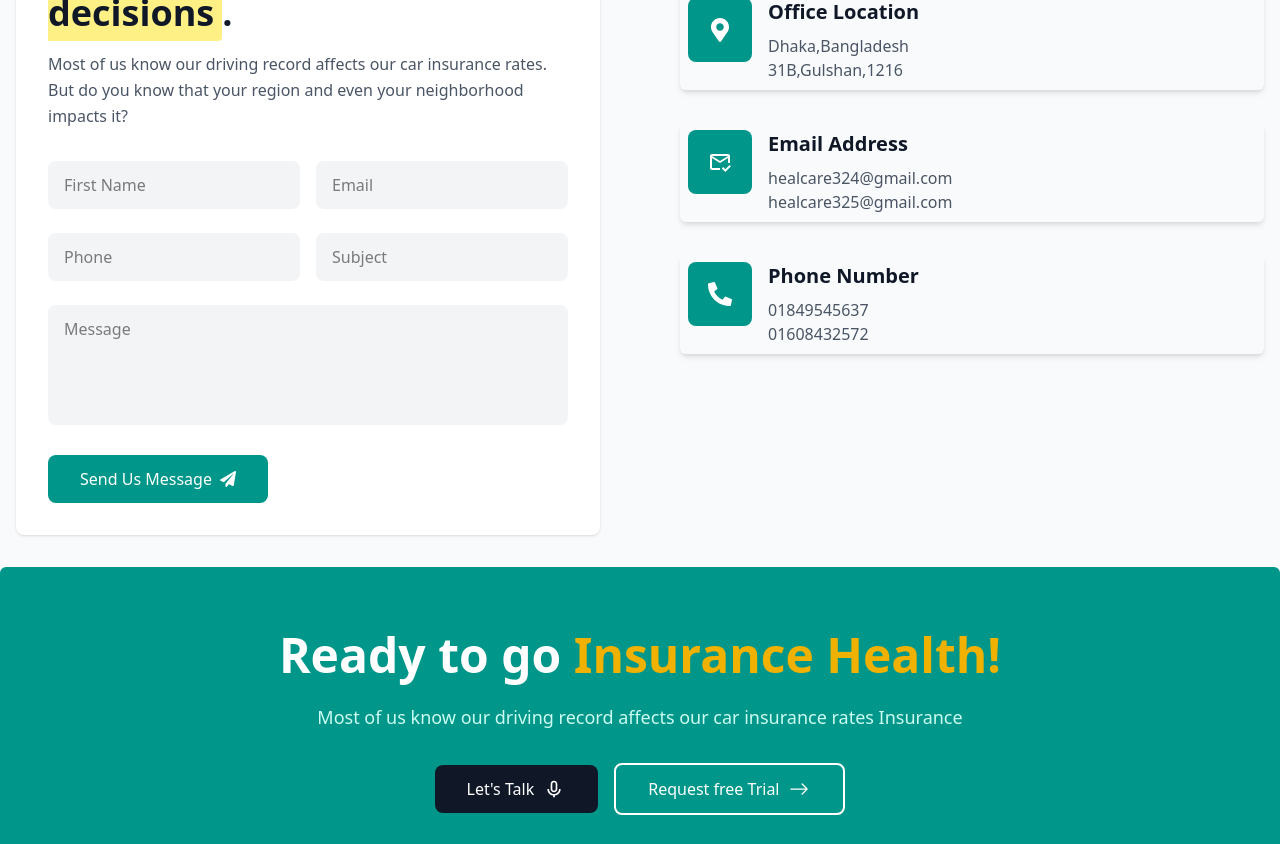
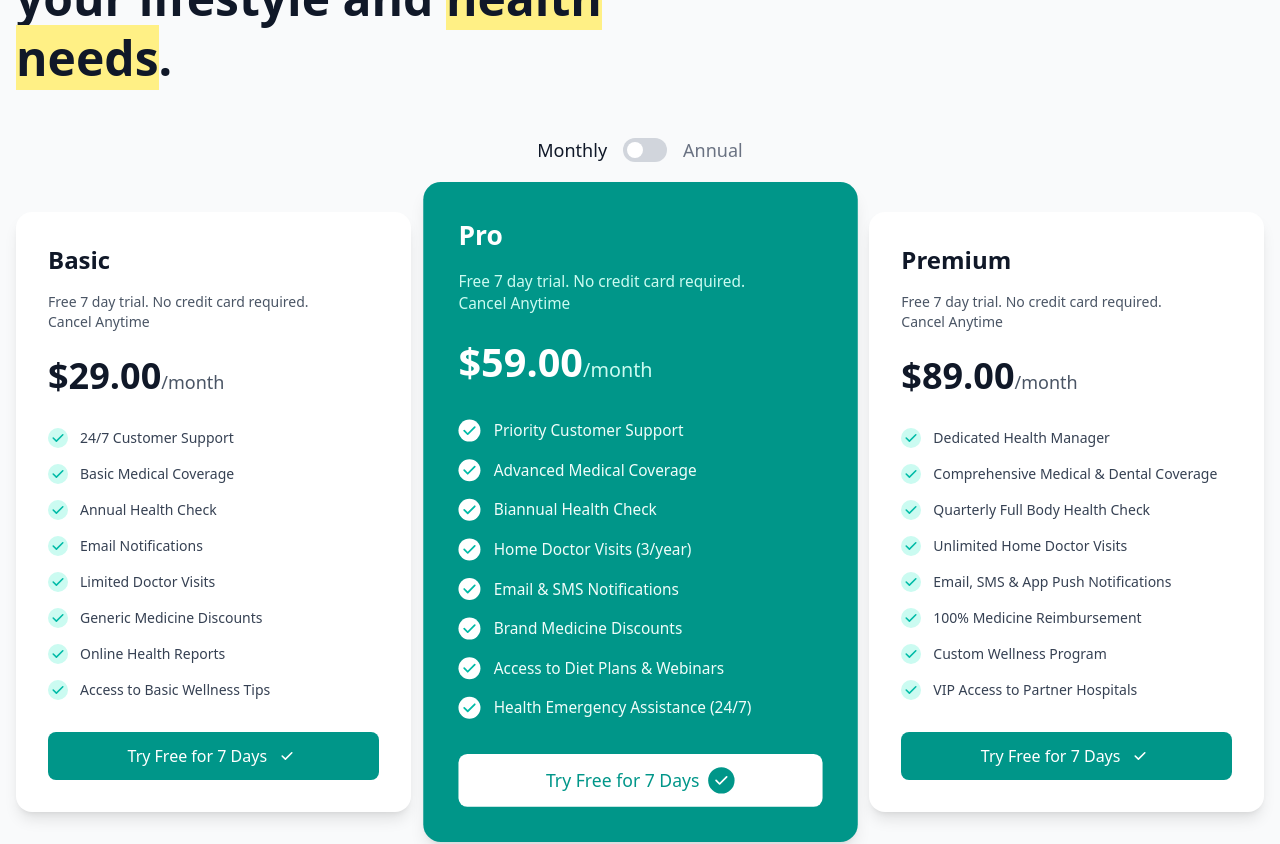
Before and after one commit to MostakemHossain/Healcover, a React (Vite) app: page / in a window 1280 px wide. Shown: the part 320-1164 px from the top of the page. Built offline with nearby package versions, Linux system fonts and the light colour scheme; the HTML template or start-up script is replaced by a standard one.

Commit message:
Pricing table

```diff
--- a/src/App.tsx
+++ b/src/App.tsx
@@ -1,25 +1,23 @@
-
-import './App.css'
-import ContactSection from './components/Contact-section'
-import Footer from './components/Footer'
-import Navbar from './components/Navbar'
+import "./App.css";
+import ContactSection from "./components/Contact-section";
+import Footer from "./components/Footer";
+import Navbar from "./components/Navbar";
+import PricingTable from "./components/Pricing-table";
 
 function App() {
-
-
   return (
     <div className="min-h-screen flex flex-col">
       <Navbar />
 
       {/* Main content goes here */}
       <main className="flex-1">
-      <ContactSection/>
-
+        <PricingTable />
+        <ContactSection />
       </main>
 
       <Footer />
     </div>
-  )
+  );
 }
 
-export default App
+export default App;
--- /dev/null
+++ b/src/components/Pricing-table.tsx
@@ -0,0 +1,150 @@
+import { useState } from "react";
+import { Link } from "react-router-dom";
+import { pricingPlans } from "../constant/pricing-plan";
+import { HiCheck } from "react-icons/hi";
+
+const PricingTable = () => {
+  const [isAnnual, setIsAnnual] = useState(false);
+
+  return (
+    <section className="py-16 px-4 bg-gray-50 mt-10 mb-10">
+      <div className="max-w-7xl mx-auto">
+        <div className="flex flex-col lg:flex-row lg:items-center lg:justify-between mb-12">
+          <div className="mb-6 lg:mb-0">
+            <div className="inline-flex items-center gap-2 bg-green-100 text-green-700 px-4 py-2 rounded-full text-sm font-medium mb-6">
+              <div className="w-2 h-2 bg-green-500 rounded-full"></div>
+              Pricing Plan
+            </div>
+            <h2 className="text-3xl md:text-4xl lg:text-5xl font-bold text-gray-900 leading-tight max-w-2xl">
+              Choose the plan that fits your lifestyle and <span className="bg-yellow-200 ">health needs</span>.
+            </h2>
+          </div>
+          <div className="flex-shrink-0">
+            <Link
+              to="/quote"
+              className="bg-teal-600 hover:bg-teal-700 text-white px-8 py-3 rounded-lg font-medium transition-colors duration-200 flex items-center gap-2"
+            >
+              Get Started Plan
+              <div className="w-6 h-6  rounded-full flex items-center justify-center">
+                <HiCheck />
+              </div>
+            </Link>
+          </div>
+        </div>
+
+        <div className="flex items-center justify-center gap-4 mb-12">
+          <span
+            className={`text-lg font-medium ${
+              !isAnnual ? "text-gray-900" : "text-gray-500"
+            }`}
+          >
+            Monthly
+          </span>
+          <button
+            onClick={() => setIsAnnual(!isAnnual)}
+            className={`relative inline-flex h-6 w-11 items-center rounded-full transition-colors focus:outline-none focus:ring-2 focus:ring-teal-500 focus:ring-offset-2 ${
+              isAnnual ? "bg-teal-600" : "bg-gray-300"
+            }`}
+          >
+            <span
+              className={`inline-block h-4 w-4 transform rounded-full bg-white transition-transform ${
+                isAnnual ? "translate-x-6" : "translate-x-1"
+              }`}
+            />
+          </button>
+          <span
+            className={`text-lg font-medium ${
+              isAnnual ? "text-gray-900" : "text-gray-500"
+            }`}
+          >
+            Annual
+          </span>
+        </div>
+
+        <div className="grid grid-cols-1 md:grid-cols-2 lg:grid-cols-3 gap-8">
+          {pricingPlans.map((plan) => (
+            <div
+              key={plan.name}
+              className={`relative rounded-2xl p-8 shadow-lg transition-all duration-300 hover:shadow-xl ${
+                plan.featured
+                  ? "bg-teal-600 text-white scale-105 lg:scale-110"
+                  : "bg-white text-gray-900 hover:scale-105"
+              }`}
+            >
+              <h3
+                className={`text-2xl font-bold mb-4 ${
+                  plan.featured ? "text-white" : "text-gray-900"
+                }`}
+              >
+                {plan.name}
+              </h3>
+              <p
+                className={`text-sm mb-6 ${
+                  plan.featured ? "text-teal-100" : "text-gray-600"
+                }`}
+              >
+                Free 7 day trial. No credit card required.
+                <br />
+                Cancel Anytime
+              </p>
+              <div className="mb-8">
+                <span
+                  className={`text-4xl font-bold ${
+                    plan.featured ? "text-white" : "text-gray-900"
+                  }`}
+                >
+                  ${isAnnual ? plan.price.annual : plan.price.monthly}.00
+                </span>
+                <span
+                  className={`text-lg ${
+                    plan.featured ? "text-teal-100" : "text-gray-600"
+                  }`}
+                >
+                  /{isAnnual ? "year" : "month"}
+                </span>
+              </div>
+              <ul className="space-y-4 mb-8">
+                {plan.features.map((feature, index) => (
+                  <li key={index} className="flex items-center gap-3">
+                    <div
+                      className={`w-5 h-5 rounded-full flex items-center justify-center flex-shrink-0 ${
+                        plan.featured ? "bg-white" : "bg-teal-100"
+                      }`}
+                    >
+                      <HiCheck className="text-teal-500" />
+                    </div>
+                    <span
+                      className={`text-sm ${
+                        plan.featured ? "text-teal-50" : "text-gray-700"
+                      }`}
+                    >
+                      {feature}
+                    </span>
+                  </li>
+                ))}
+              </ul>
+              <button
+                className={`w-full py-3 px-6 rounded-lg font-medium transition-colors duration-200 flex items-center justify-center gap-2 ${
+                  plan.featured
+                    ? "bg-white text-teal-600 hover:bg-gray-100"
+                    : "bg-teal-600 text-white hover:bg-teal-700"
+                }`}
+              >
+                Try Free for 7 Days
+                <div
+                  className={`w-6 h-6 rounded-full flex items-center justify-center ${
+                    plan.featured ? "bg-teal-600 text-white" : ""
+                  }`}
+                >
+                  <HiCheck />
+                </div>
+              </button>
+            </div>
+          ))}
+        </div>
+      </div>
+    </section>
+  );
+};
+
+export default PricingTable;
--- /dev/null
+++ b/src/constant/pricing-plan.ts
@@ -0,0 +1,68 @@
+export interface Plan {
+  name: string;
+  price: {
+    monthly: number;
+    annual: number;
+  };
+  featured: boolean;
+  features: string[];
+}
+
+export const pricingPlans: Plan[] = [
+  {
+    name: "Basic",
+    price: {
+      monthly: 29,
+      annual: 290,
+    },
+    featured: false,
+    features: [
+      "24/7 Customer Support",
+      "Basic Medical Coverage",
+      "Annual Health Check",
+      "Email Notifications",
+      "Limited Doctor Visits",
+      "Generic Medicine Discounts",
+      "Online Health Reports",
+      "Access to Basic Wellness Tips",
+    ],
+  },
+  {
+    name: "Pro",
+    price: {
+      monthly: 59,
+      annual: 590,
+    },
+    featured: true,
+    features: [
+      "Priority Customer Support",
+      "Advanced Medical Coverage",
+      "Biannual Health Check",
+      "Home Doctor Visits (3/year)",
+      "Email & SMS Notifications",
+      "Brand Medicine Discounts",
+      "Access to Diet Plans & Webinars",
+      "Health Emergency Assistance (24/7)",
+    ]
+  },
+  {
+    name: "Premium",
+    price: {
+      monthly: 89,
+      annual: 890,
+    },
+    featured: false,
+    features: [
+      "Dedicated Health Manager",
+      "Comprehensive Medical & Dental Coverage",
+      "Quarterly Full Body Health Check",
+      "Unlimited Home Doctor Visits",
+      "Email, SMS & App Push Notifications",
+      "100% Medicine Reimbursement",
+      "Custom Wellness Program",
+      "VIP Access to Partner Hospitals",
+
+
+    ],
+  },
+];
```
Lines whose indentation alone changed are shown as unchanged.
